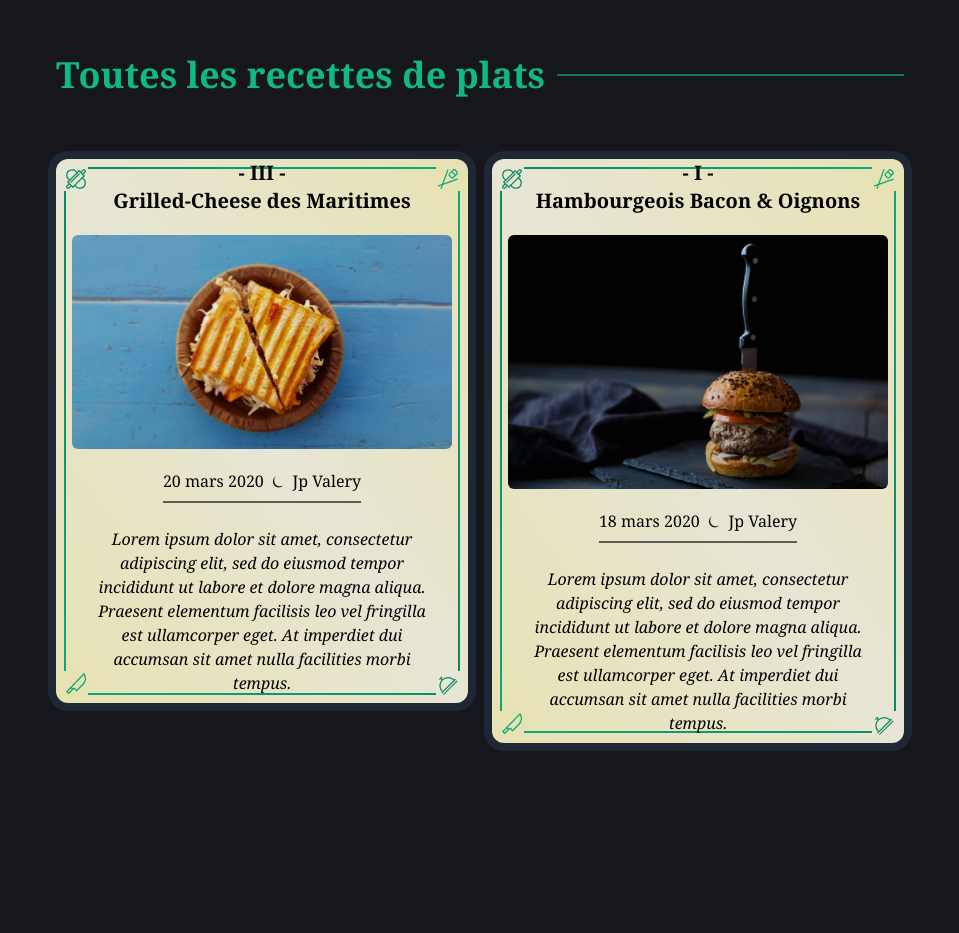
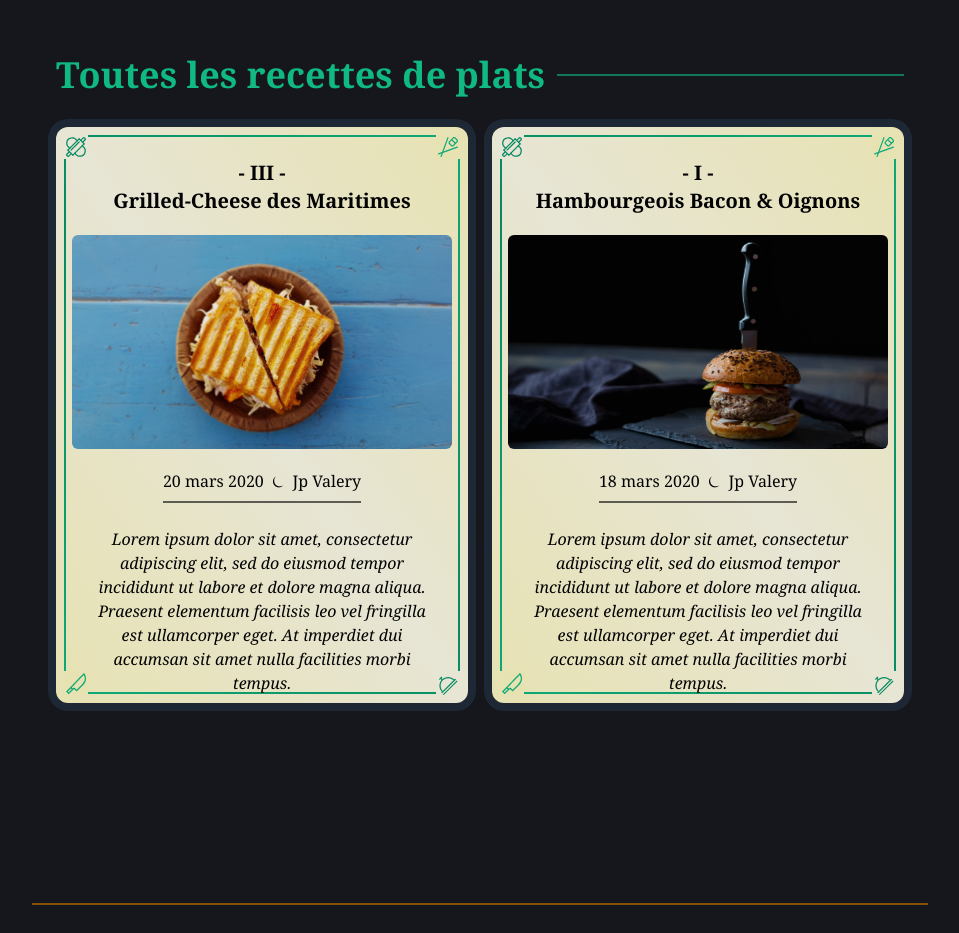
Before and after one commit to jpvalery/cuisinomicon, a Next.js app: page /manger in a window 1280 px wide. Shown: the part 840-1773 px from the top of the page, without its empty margins (160-1119 px from the left). Built offline with nearby package versions, Linux system fonts and the light colour scheme; some icons are missing.

Commit message:
fix: layout adjustments

```diff
--- a/components/Card.js
+++ b/components/Card.js
@@ -1,5 +1,5 @@
+import Image from "next/image";
 import NextLink from "next/link";
-import Image from "next/image";
 
 import romanNumeral from "../lib/romanNumeral";
 
@@ -18,23 +18,20 @@ const Card = (props) => {
 
   return (
     <NextLink href={props.slug}>
-      <div className="relative cursor-pointer rounded-xl bg-gradient-to-bl from-yellow-100 via-yellow-50 to-yellow-100 text-black opacity-90 ring-8 ring-gray-800 hover:opacity-100">
-        <article className="relative z-10 mx-4 my-8 grid grid-flow-row items-center gap-2">
+      <div className="relative cursor-pointer rounded-xl bg-gradient-to-bl from-yellow-100 via-yellow-50 to-yellow-100 text-black opacity-90 ring-8 ring-gray-800 hover:opacity-100 h-[36rem]">
+        <article className="relative top-0 z-10 px-4 py-8 grid grid-flow-row items-center gap-2">
           <div className="text-center">
             <span className="text-wl font-black">- {roman} -</span>
             <h1 className="text-xl font-bold">{props.title}</h1>
           </div>
-          <div className="mx-auto my-3">
+          <div className="mx-auto py-3">
             <Image
               src={props.coverImage}
               alt={props.title}
               width={420}
               height={280}
-              className="rounded-md"
-              style={{
-                maxWidth: "100%",
-                height: "auto"
-              }} />
+              className="rounded-md aspect-video"
+               />
           </div>
           <div className="mx-auto grid max-w-max grid-flow-col items-center justify-center gap-2 border-b-2 border-black border-opacity-60 pb-2 text-base">
             <p>{friendlyDate}</p>
--- a/components/Footer.js
+++ b/components/Footer.js
@@ -15,7 +15,7 @@ export default function Footer() {
         </div>
         <div className="mt-4 md:order-1 md:mt-0">
           <p className="text-center text-sm text-gray-500 md:text-base">
-            &copy; 2021-2022 Cuisinomicon by{" "}
+            &copy; 2021-{new Date().getFullYear()} Cuisinomicon by{" "}
             <a
               href="https://jpvalery.me"
               className="hover:text-gray-400"
```
